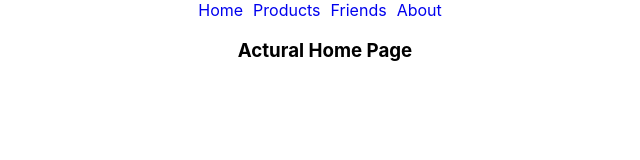
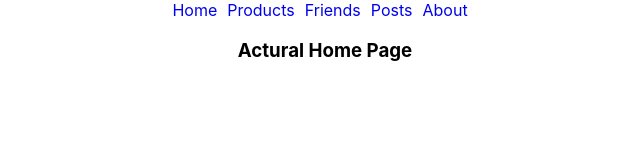
Before and after one commit to TahmidTaki/explore-routes, a React (Create React App) app: page /home in a window 1280 px wide. Shown: the top 160 px of the page, without its empty margins (315-955 px from the left). Built offline with nearby package versions, Linux system fonts and the light colour scheme.

Commit message:
readme file

```diff
--- a/src/Components/Header/Header.js
+++ b/src/Components/Header/Header.js
@@ -8,6 +8,7 @@ const Header = () => {
             <Link to='/home'>Home</Link>
             <Link to='/products'>Products</Link>
             <Link to='/friends'>Friends</Link>
+            <Link to='/post'>Posts</Link>
             <Link to='/about'>About</Link>
         </div>
     );
```
Also changed, not shown: src/Components/Post/Post.js (added, +11 -0 lines), 1 other file (tests, documents, lock files or other folders).
